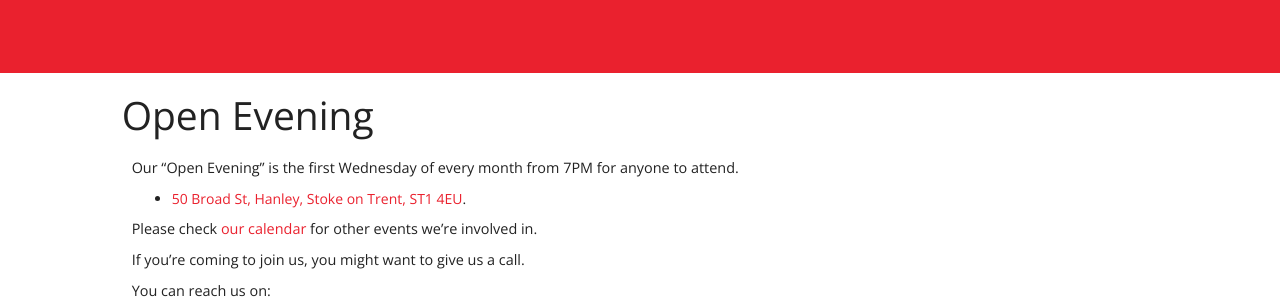
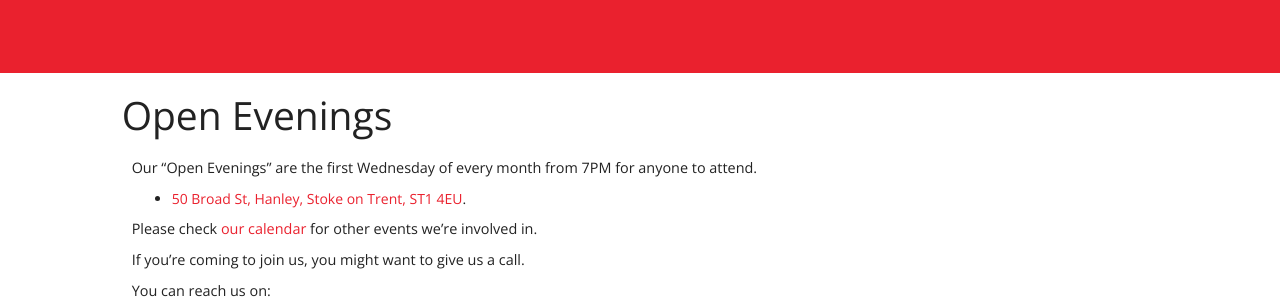
Before and after one commit to PotteriesHackspace/potterieshackspace.github.com, a Jekyll site: the page built from events/open-evenings.md, in a window 1280 px wide and 1012 px high. Shown: the part 209-508 px from the top of the window. Built offline with Jekyll 4.4.1, drawn with Linux system fonts in a browser that asks for light colours; nearby versions of some CDN libraries; comment, search, counter and statistics services are not loaded.

Commit message:
Update and rename open-evening.md to open-evenings.md

```diff
--- a/events/open-evening.md
+++ b/events/open-evenings.md
@@ -1,12 +1,12 @@
 ---
-title: Open Evening
+title: Open Evenings
 date: 2020-09-19
 author: James Wade
 layout: page
 parent: events
 ---
 
-Our "Open Evening" is the first Wednesday of every month from 7PM for anyone to attend.
+Our "Open Evenings" are the first Wednesday of every month from 7PM for anyone to attend.
 
 * [50 Broad St, Hanley, Stoke on Trent, ST1 4EU](https://w3w.co/artist.watch.rents).
 
```
